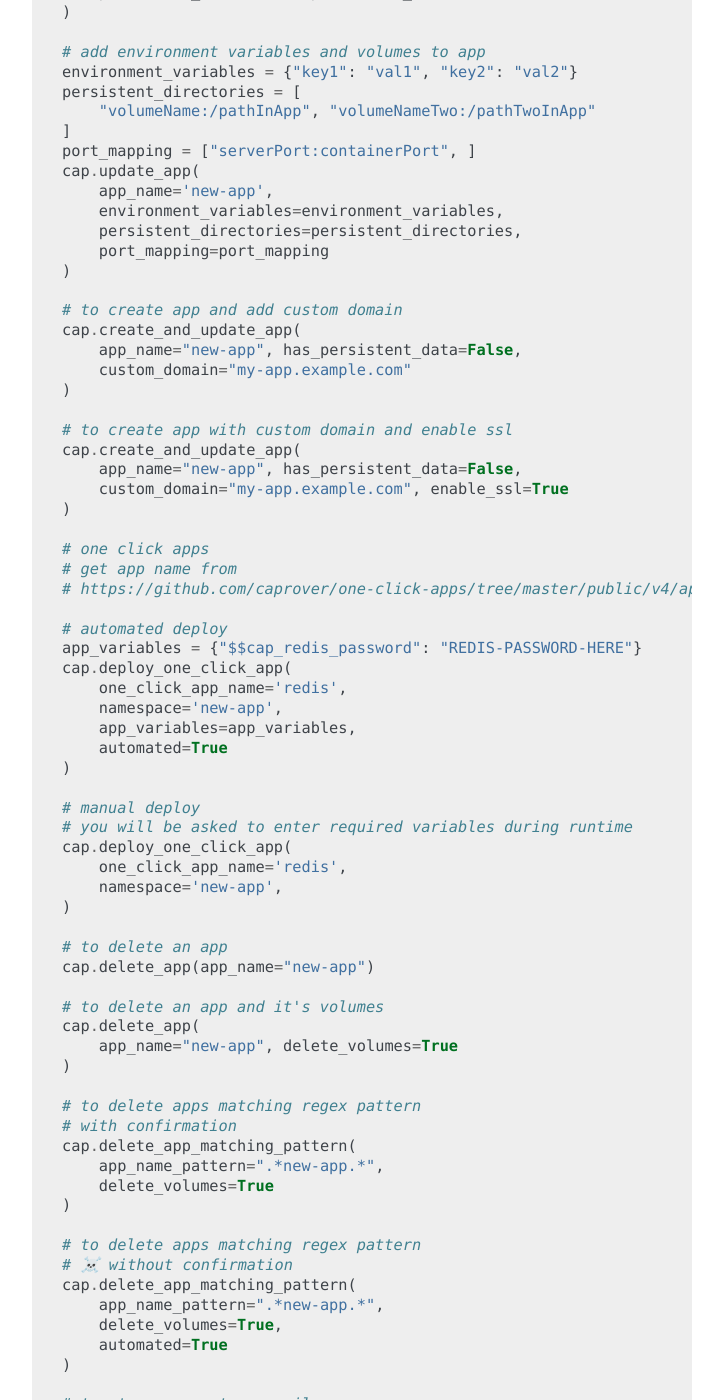
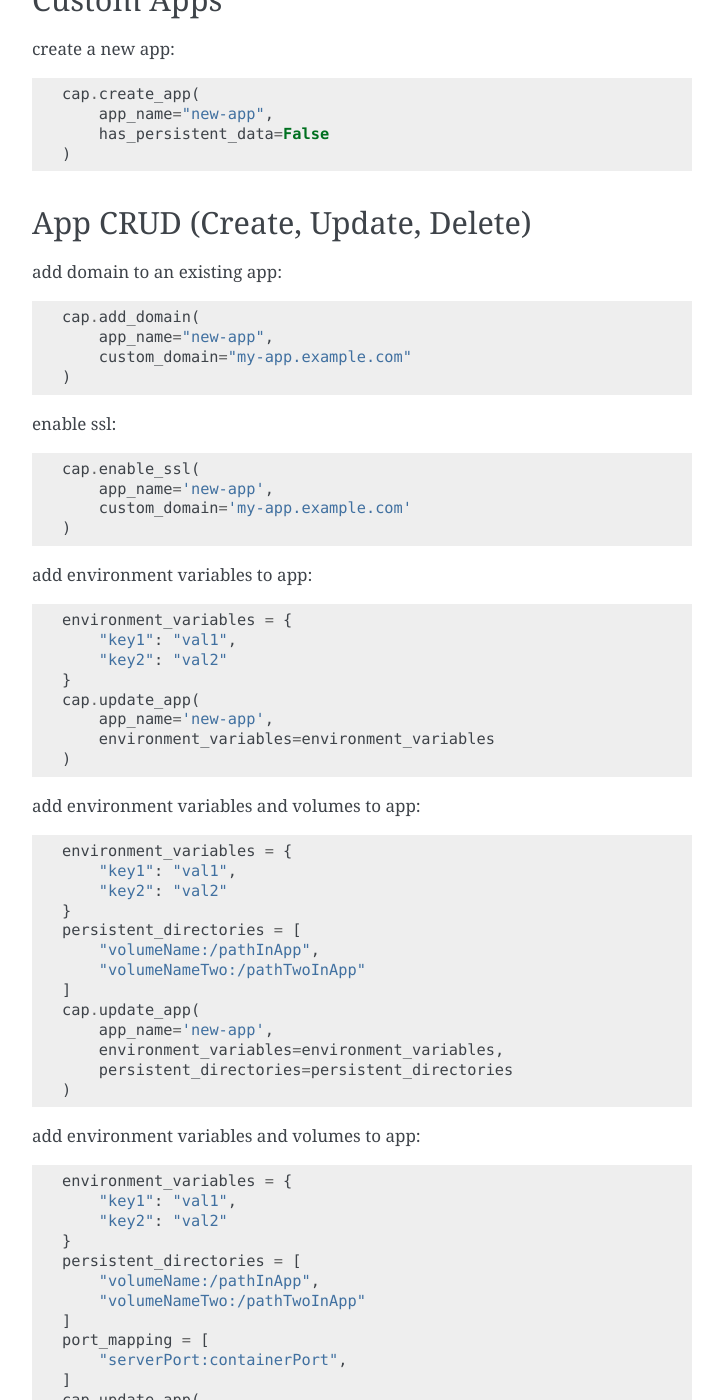
Before and after one commit to ak4zh/Caprover-API, a Sphinx documentation site: the page built from docs/usage.rst, in a window 1280 px wide and 1400 px high, scrolled down 844 px. Shown: the whole window, without its empty margins (388-1111 px from the left). Built offline with Sphinx 7.4.7, drawn with Linux system fonts in a browser that asks for light colours; some of the changed text lies outside the part shown.

```diff
--- a/README.rst
+++ b/README.rst
@@ -27,13 +27,15 @@ Features
 --------
 
 * create app
-* add custom doamin
+* add custom domain
 * enable ssl
 * update app with port mappings, env variables, repo info etc
 * deploy one click apps
 * get list of all apps
 * get app by name
 * delete app
-* delete app ans it's volumes
+* delete app and it's volumes
 * stop app
 * scale app
+
+.. include:: docs/usage.rst
--- a/docs/usage.rst
+++ b/docs/usage.rst
@@ -11,29 +11,81 @@ To use Caprover API in a project::
         password="cap-dashboard-password"
     )
 
-    # to create a new app
-    cap.create_app(
-        app_name="new-app", has_persistent_data=False
+
+One Click Apps
+^^^^^^^^^^^^^^^
+
+get app name from `List of one-click-apps <https://github.com/caprover/one-click-apps/tree/master/public/v4/apps>`_
+
+automated deploy::
+
+    app_variables = {
+        "$$cap_redis_password": "REDIS-PASSWORD-HERE"
+    }
+    cap.deploy_one_click_app(
+        one_click_app_name='redis',
+        namespace='new-app',
+        app_variables=app_variables,
+        automated=True
     )
 
-    # to add domain a new app
-    cap.add_domain(
-        app_name="new-app", custom_domain="my-app.example.com"
+
+manual deploy (you will be asked to enter required variables during runtime)::
+
+    cap.deploy_one_click_app(
+        one_click_app_name='redis',
+        namespace='new-app',
     )
 
-    # enable ssl
-    cap.enable_ssl(
-        app_name='new-app', custom_domain='my-app.example.com'
+
+Custom Apps
+^^^^^^^^^^^^
+
+create a new app::
+
+    cap.create_app(
+        app_name="new-app",
+        has_persistent_data=False
     )
 
-    # add environment variables to app
-    env_vars = {"key1": "val1", "key2": "val2"}
-    cap.update_app(app_name='new-app', env_vars=env_vars)
 
-    # add environment variables and volumes to app
-    environment_variables = {"key1": "val1", "key2": "val2"}
+App CRUD (Create, Update, Delete)
+^^^^^^^^^^^^^^^^^^^^^^^^^^^^^^^^^
+
+add domain to an existing app::
+
+    cap.add_domain(
+        app_name="new-app",
+        custom_domain="my-app.example.com"
+    )
+
+enable ssl::
+
+    cap.enable_ssl(
+        app_name='new-app',
+        custom_domain='my-app.example.com'
+    )
+
+add environment variables to app::
+
+    environment_variables = {
+        "key1": "val1",
+        "key2": "val2"
+    }
+    cap.update_app(
+        app_name='new-app',
+        environment_variables=environment_variables
+    )
+
+add environment variables and volumes to app::
+
+    environment_variables = {
+        "key1": "val1",
+        "key2": "val2"
+    }
     persistent_directories = [
-        "volumeName:/pathInApp", "volumeNameTwo:/pathTwoInApp"
+        "volumeName:/pathInApp",
+        "volumeNameTwo:/pathTwoInApp"
     ]
     cap.update_app(
         app_name='new-app',
@@ -41,12 +93,19 @@ To use Caprover API in a project::
         persistent_directories=persistent_directories
     )
 
-    # add environment variables and volumes to app
-    environment_variables = {"key1": "val1", "key2": "val2"}
+add environment variables and volumes to app::
+
+    environment_variables = {
+        "key1": "val1",
+        "key2": "val2"
+    }
     persistent_directories = [
-        "volumeName:/pathInApp", "volumeNameTwo:/pathTwoInApp"
+        "volumeName:/pathInApp",
+        "volumeNameTwo:/pathTwoInApp"
     ]
-    port_mapping = ["serverPort:containerPort", ]
+    port_mapping = [
+        "serverPort:containerPort",
+    ]
     cap.update_app(
         app_name='new-app',
         environment_variables=environment_variables,
@@ -54,63 +113,57 @@ To use Caprover API in a project::
         port_mapping=port_mapping
     )
 
-    # to create app and add custom domain
+create app and add custom domain::
+
     cap.create_and_update_app(
-        app_name="new-app", has_persistent_data=False,
+        app_name="new-app",
+        has_persistent_data=False,
         custom_domain="my-app.example.com"
     )
 
-    # to create app with custom domain and enable ssl
+create app with custom domain and enable ssl::
+
     cap.create_and_update_app(
-        app_name="new-app", has_persistent_data=False,
-        custom_domain="my-app.example.com", enable_ssl=True
+        app_name="new-app",
+        has_persistent_data=False,
+        custom_domain="my-app.example.com",
+        enable_ssl=True
     )
 
-    # one click apps
-    # get app name from
-    # https://github.com/caprover/one-click-apps/tree/master/public/v4/apps
 
-    # automated deploy
-    app_variables = {"$$cap_redis_password": "REDIS-PASSWORD-HERE"}
-    cap.deploy_one_click_app(
-        one_click_app_name='redis',
-        namespace='new-app',
-        app_variables=app_variables,
-        automated=True
-    )
+delete an app::
 
-    # manual deploy
-    # you will be asked to enter required variables during runtime
-    cap.deploy_one_click_app(
-        one_click_app_name='redis',
-        namespace='new-app',
-    )
-
-    # to delete an app
     cap.delete_app(app_name="new-app")
 
-    # to delete an app and it's volumes
+delete an app and it's volumes::
+
     cap.delete_app(
         app_name="new-app", delete_volumes=True
     )
 
-    # to delete apps matching regex pattern
-    # with confirmation
+delete apps matching regex pattern (with confirmation)::
+
     cap.delete_app_matching_pattern(
         app_name_pattern=".*new-app.*",
         delete_volumes=True
     )
 
-    # to delete apps matching regex pattern
-    # ☠️ without confirmation
+delete apps matching regex pattern (☠️ without confirmation)::
+
     cap.delete_app_matching_pattern(
         app_name_pattern=".*new-app.*",
         delete_volumes=True,
         automated=True
     )
 
-    # to stop an app temporarily
+stop an app temporarily::
+
     cap.stop_app(app_name="new-app")
 
-    # to scale app to 3 instances
-    cap.stop_app(app_name="new-app", instance_count=3)
+start a temporarily stopped app::
+
+    cap.update_app(app_name="new-app", instance_count=1)
+
+scale app to 3 instances::
+
+    cap.update_app(app_name="new-app", instance_count=3)
```
Also changed, not shown: 1 other file.
